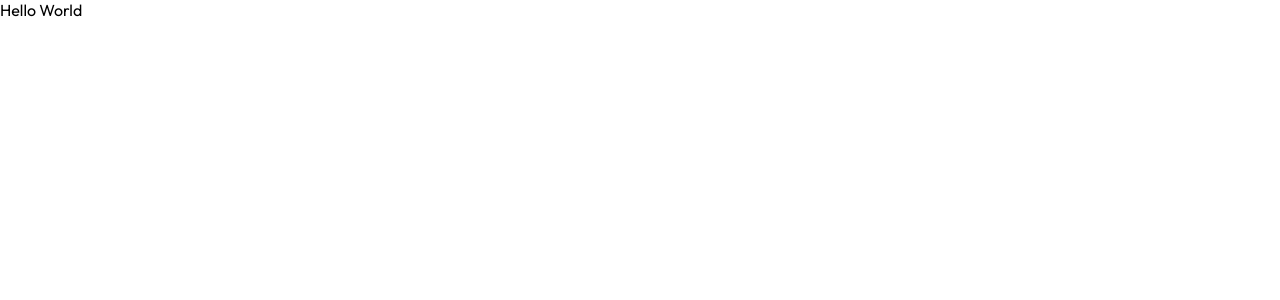
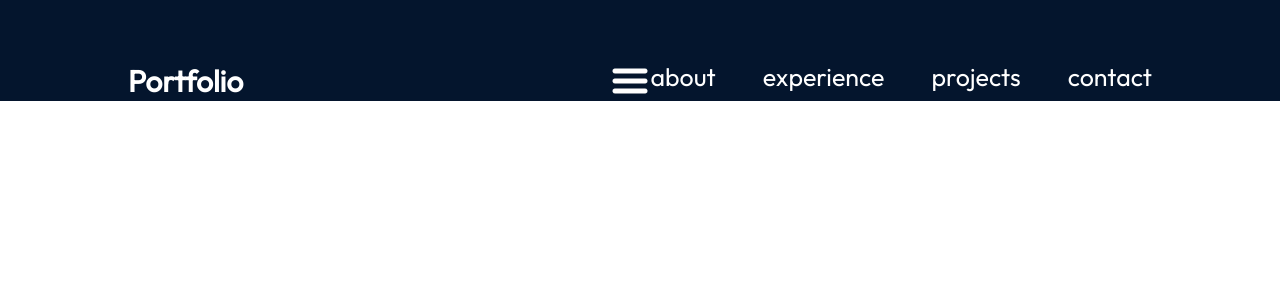
Before and after one commit to Jordy-03/portfolio-test, a React (Vite) app in the folder Portfolio/: page / in a window 1280 px wide. Shown: the top 300 px of the page. Built offline with nearby package versions, Linux system fonts and the light colour scheme.

Commit message:
Managed to create navbar semi-functional

```diff
--- a/Portfolio/src/App.jsx
+++ b/Portfolio/src/App.jsx
@@ -1,13 +1,12 @@
-import style from './App.module.css'
+import style from './App.module.css';
+import { Navbar } from './components/Navbar/Navbar';
 
 function App() {
 
   return (
-    <>
-      <div classname={style.App}>
-        Hello World
-      </div>
-    </>
+    <div className={style.App}>
+      <Navbar />
+    </div>
   )
 }
 
--- a/Portfolio/src/components/Navbar/Navbar.jsx
+++ b/Portfolio/src/components/Navbar/Navbar.jsx
@@ -0,0 +1,29 @@
+import React, {useState} from 'react';
+import styles from './Navbar.module.css'
+import {getImageUrl} from '../../util.js'
+
+export const Navbar = () => {
+    return (
+        <nav className={styles.navbar}>
+            <a className={styles.title} href="/">Portfolio</a>
+
+            <div className={styles.menu}>
+                <img className={styles.menuBtn} src={getImageUrl("nav/menuIcon.png")} alt="menu button/"></img>
+                <ul className={styles.menuItems}>
+                    <li>
+                        <a href="#about">about</a>
+                    </li>
+                    <li>
+                        <a href="#experience">experience</a>
+                    </li>
+                    <li>
+                        <a href="#projects">projects</a>
+                    </li>
+                    <li>
+                        <a href="#contact">contact</a>
+                    </li>
+                </ul>
+            </div>
+        </nav>
+    );
+}
--- /dev/null
+++ b/Portfolio/src/components/Navbar/Navbar.module.css
@@ -0,0 +1,64 @@
+@import '../../vars.css';
+
+.navbar {
+    position: relative;
+    display: flex;
+    align-items: center;
+    justify-content: space-between;
+    padding-top: 61px;
+    z-index: 2;
+    margin: 0 10%;
+}
+
+.title {
+    font-size: 30px;
+    font-weight: 600;
+    text-decoration: none;      /* Remove underline */
+    color: var(--color-text);
+}
+
+.menu {
+    display: flex;
+}
+
+.menuItems {
+    display: flex;
+    gap: 47px;
+    list-style: none;
+}
+
+.menuItems a {
+    font-size: 25px;
+    color: var(--color-text);
+    text-decoration: none;
+}
+
+@media screen and (max-width: 830px) {
+    .navbar {
+        flex-direction: column;
+        align-items: flex-start;
+    }
+
+    .menu {
+        position: absolute;
+        right: 0;
+        margin-right: 10%;
+        flex-direction: column;
+        align-items: flex-end;
+        gap: 11px;
+        z-index: 3;
+    }
+
+    .menuBtn {
+        display: block;
+        cursor: pointer;
+    }
+
+    .menuItems {
+        display: none;
+        flex-direction: column;
+        align-items: center;
+        gap: 13px;
+
+    }
+}
--- a/Portfolio/src/main.jsx
+++ b/Portfolio/src/main.jsx
@@ -1,5 +1,5 @@
-import { StrictMode } from 'react'
 import { createRoot } from 'react-dom/client'
+import React from 'react'
 import './index.css'
 import App from './App.jsx'
 
@@ -7,7 +7,7 @@
 import "@fontsource/roboto";
 
 createRoot(document.getElementById('root')).render(
-  <StrictMode>
+  <React.StrictMode>
     <App />
-  </StrictMode>,
+  </React.StrictMode>,
 )
--- a/Portfolio/src/util.js
+++ b/Portfolio/src/util.js
@@ -1,4 +1,4 @@
 /* Takes base URL, appends path, and reutnrs full URL */
 export const getImageUrl = (path) => {
-    return new URL('assets/${path}=', import.meta.url).href;
+    return new URL(`/assets/${path}`, import.meta.url).href;
 }
--- a/Portfolio/src/vars.css
+++ b/Portfolio/src/vars.css
@@ -13,5 +13,5 @@
     --color-bg: #04152d;
 
     /* Fonts */
-    --font-robot: "roboto";
+    --font-robot: "Roboto";
 }
```
Also changed, not shown: Portfolio/assets/nav/menuIcon.png (added), Portfolio/src/index.css (line endings or trailing spaces).
